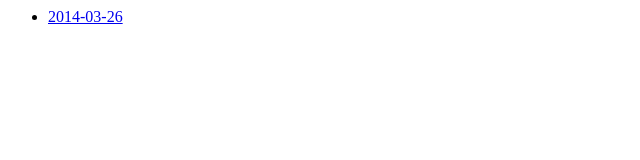
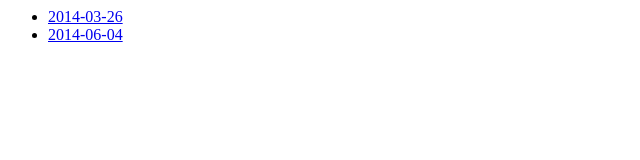
Before and after one commit to michaelfairley/btnr, a plain HTML site: page index.html in a window 1280 px wide. Shown: the whole page, without its empty margins (0-640 px from the left). Drawn offline with Linux system fonts and the light colour scheme.

Commit message:
Index 2014-06-04

```diff
--- a/index.html
+++ b/index.html
@@ -1,3 +1,4 @@
 <ul>
   <li><a href="2014-03-26">2014-03-26</a></li>
+  <li><a href="2014-06-04">2014-06-04</a></li>
 </ul>
```
